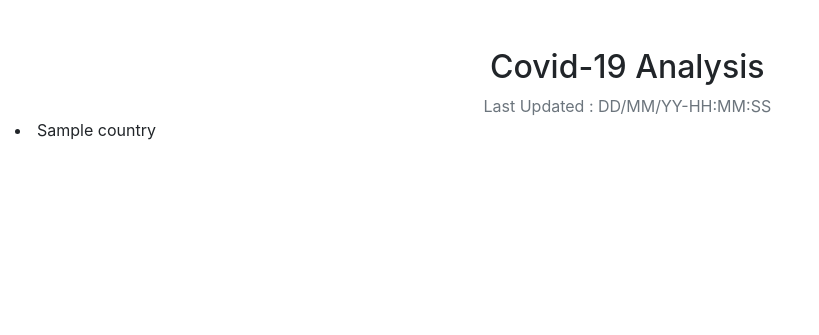
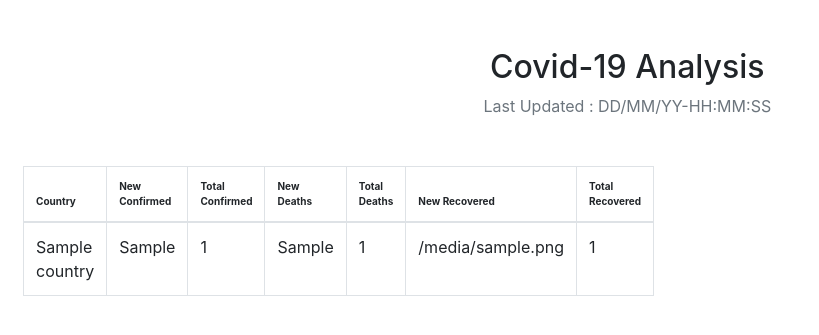
Before and after one commit to ayaankhan98/Covid-19-Analysis, a Flask app: page / in a window 1280 px wide. Shown: the top 335 px of the page, without its empty margins (0-819 px from the left). Run offline with Flask 2, Linux system fonts and the light colour scheme; a database or web service that is not in the repository returns one stand-in record (values such as "Sample title"); data that the repository does not hold is empty; some libraries are stand-ins or nearby versions.

Commit message:
added data-table

```diff
--- a/static/analysis.js
+++ b/static/analysis.js
@@ -0,0 +1,3 @@
+document.addEventListener('DOMContentLoaded', () => {
+
+})
--- a/templates/index.html
+++ b/templates/index.html
@@ -10,10 +10,33 @@
     </div>
 </div>
 <div id="section-2">
-    <div id="table-section" class="col-md-6">
-       {% for country in data.Country %}
-       <li>{{ country }}</li>
-       {% endfor %}
+    <div id="table-section" class="col-sm-4 mt-5 ml-2 mr-2">
+       <table class="table table-bordered" id="data-table">
+           <thead class="thead">
+               <tr style="font-size: 10px;">
+                   <th>Country</th>
+                   <th>New Confirmed</th>
+                   <th>Total Confirmed</th>
+                   <th>New Deaths</th>
+                   <th>Total Deaths</th>
+                   <th>New Recovered</th>
+                   <th>Total Recovered</th>
+               </tr>
+           </thead>
+           <tbody>
+            {% for country in data.Countries %}
+               <tr>
+                   <td id="country-name">{{ country.Country }}</td>
+                   <td id="country-new-confirmed">{{ country.NewConfirmed }}</td>
+                   <td id="country-total-confirmed">{{ country.TotalConfirmed }}</td>
+                   <td id="country-new-deaths">{{ country.NewDeaths }}</td>
+                   <td id="country-total-deaths">{{ country.TotalDeaths }}</td>
+                   <td id="country-new-recovered">{{ country.NewRecovered }}</td>
+                   <td id="country-total-recovered">{{ country.TotalRecovered }}</td>
+               </tr>
+            {% endfor %}
+           </tbody>
+       </table>
     </div>
     <div id="analysis-section" class="col-md-6">
 
```
